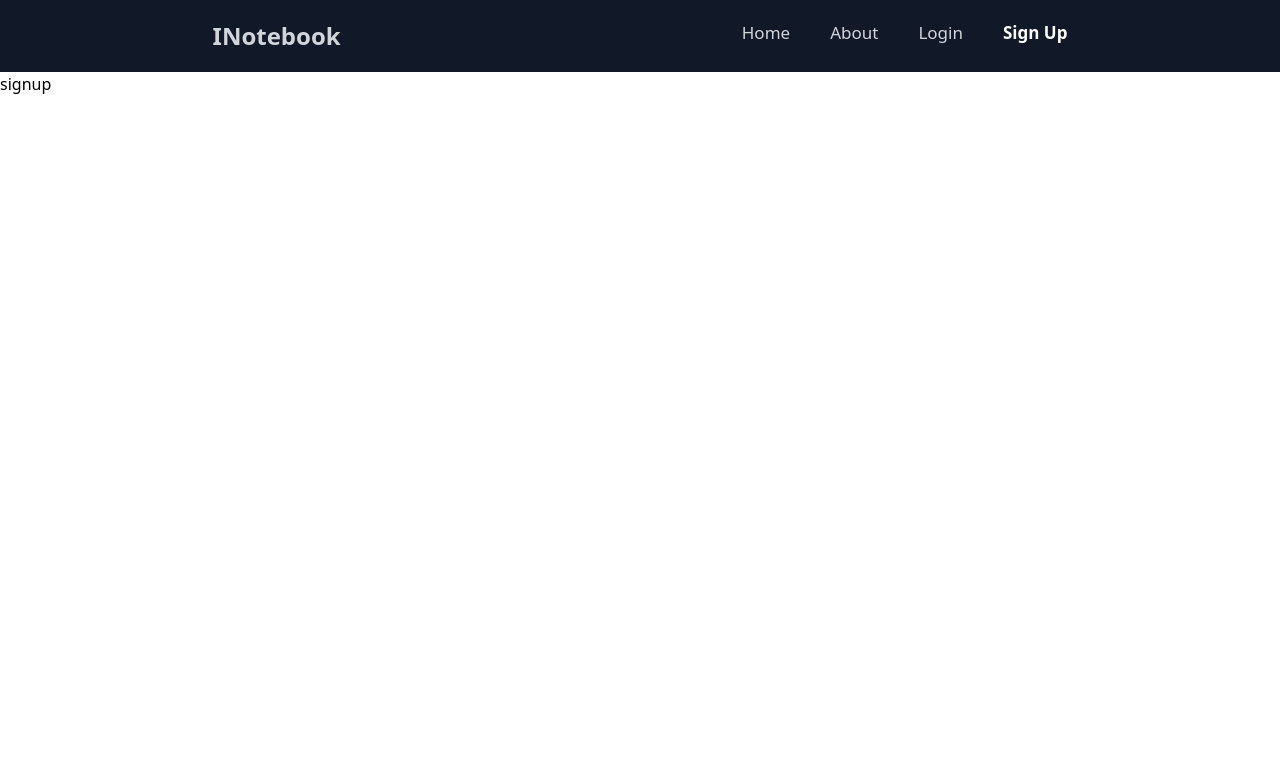
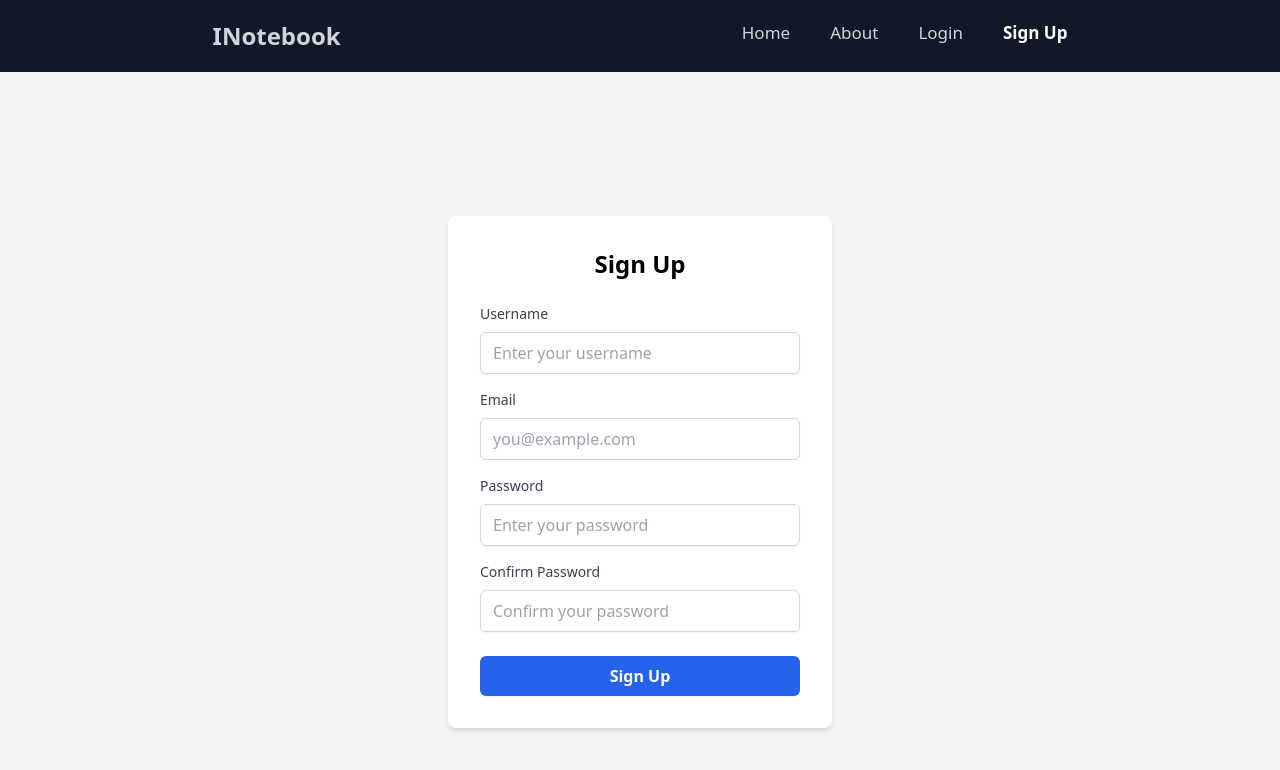
Before and after one commit to saga-r-code/iNotebook-Frontend-ReactApp, a React (Create React App) app: page /signup in a window 1280 px wide. Shown: the top 770 px of the page. Built offline with nearby package versions, Linux system fonts and the light colour scheme; no server answers.

Commit message:
sign up complete

```diff
--- a/src/Components/Login.js
+++ b/src/Components/Login.js
@@ -17,6 +17,7 @@ const Login = () => {
         "Content-Type": "application/json",
         //   "auth-token":
         //     "eyJhbGciOiJIUzI1NiIsInR5cCI6IkpXVCJ9.eyJ1c2VyIjp7ImlkIjoiNjZhNDA0ZWI1ZjgyYzg5Nzk5ZTViZDE5In0sImlhdCI6MTcyMjAyNTIxN30.xH6r4r_2Ie1EMg-tp6KMRN5z19HMjIEgB4jMR570U5E",
+        //when you login than you get token
       },
       body: JSON.stringify({ email: credentials.email, password : credentials.password}),
     });
--- a/src/Components/Signup.js
+++ b/src/Components/Signup.js
@@ -1,11 +1,138 @@
-import React from 'react'
+import React, { useState } from "react";
+import { useNavigate } from "react-router-dom";
 
 const Signup = () => {
+  const host = process.env.REACT_APP_BACKEND_URL;
+  const [signupDetails, setsignupDetails] = useState({
+    name: "",
+    email: "",
+    password: "",
+    confirmPassword: "",
+  })
+
+  let navigateHistory = useNavigate()
+
+  const formSubmithandler = async (e) => {
+    e.preventDefault();
+    const {name, email, password} = signupDetails
+
+    if(signupDetails.password !== signupDetails.confirmPassword){
+      alert("please enter correct password")
+      return
+    }
+
+    const response = await fetch(`${host}/api/auth/createuser`, {
+      method: "POST",
+      headers: {
+        "Content-Type": "application/json",
+      },
+      body: JSON.stringify({name, email, password}),
+    });
+
+
+
+    const json = await response.json();
+    console.log(json);
+    if(json.success){
+        //Save the auth token and redirect
+        localStorage.setItem("token", json.authToken);
+        navigateHistory("/")
+    }
+    else{
+        alert("Invalid Credentials");
+    }
+  };
+
+  const handleChange = (e) =>{
+    setsignupDetails({...signupDetails, [e.target.name]: e.target.value})
+  }
   return (
-    <div>
-      signup
+    <div className="flex items-center justify-center min-h-screen bg-gray-100">
+      <div className="bg-white p-8 rounded-lg shadow-md w-full max-w-sm">
+        <h2 className="text-2xl font-bold mb-6 text-center">Sign Up</h2>
+        <form onSubmit={formSubmithandler}>
+          <div className="mb-4">
+            <label
+              htmlFor="name"
+              className="block text-sm font-medium text-gray-700 mb-2"
+            >
+              Username
+            </label>
+            <input
+              type="text"
+              id="name"
+              name="name"
+              value={signupDetails.name}
+              onChange={handleChange}
+              className="w-full px-3 py-2 border border-gray-300 rounded-md shadow-sm focus:outline-none focus:ring-2 focus:ring-blue-500 focus:border-blue-500"
+              placeholder="Enter your username"
+              required
+            />
+          </div>
+          <div className="mb-4">
+            <label
+              htmlFor="email"
+              className="block text-sm font-medium text-gray-700 mb-2"
+            >
+              Email
+            </label>
+            <input
+              type="email"
+              id="email"
+              name="email"
+              onChange={handleChange}
+              value={signupDetails.email}
+              className="w-full px-3 py-2 border border-gray-300 rounded-md shadow-sm focus:outline-none focus:ring-2 focus:ring-blue-500 focus:border-blue-500"
+              placeholder="you@example.com"
+              required
+            />
+          </div>
+          <div className="mb-4">
+            <label
+              htmlFor="password"
+              className="block text-sm font-medium text-gray-700 mb-2"
+            >
+              Password
+            </label>
+            <input
+              type="password"
+              id="password"
+              name="password"
+              onChange={handleChange}
+              value={signupDetails.password}
+              className="w-full px-3 py-2 border border-gray-300 rounded-md shadow-sm focus:outline-none focus:ring-2 focus:ring-blue-500 focus:border-blue-500"
+              placeholder="Enter your password"
+              required
+            />
+          </div>
+          <div className="mb-6">
+            <label
+              htmlFor="confirmPassword"
+              className="block text-sm font-medium text-gray-700 mb-2"
+            >
+              Confirm Password
+            </label>
+            <input
+              type="password"
+              id="confirmPassword"
+              onChange={handleChange}
+              value={signupDetails.confirmPassword}
+              name="confirmPassword"
+              className="w-full px-3 py-2 border border-gray-300 rounded-md shadow-sm focus:outline-none focus:ring-2 focus:ring-blue-500 focus:border-blue-500"
+              placeholder="Confirm your password"
+              required
+            />
+          </div>
+          <button
+            type="submit"
+            className="w-full py-2 px-4 bg-blue-600 text-white font-semibold rounded-md shadow-sm hover:bg-blue-700 focus:outline-none focus:ring-2 focus:ring-blue-500 focus:ring-opacity-50"
+          >
+            Sign Up
+          </button>
+        </form>
+      </div>
     </div>
-  )
-}
+  );
+};
 
-export default Signup
+export default Signup;
--- a/src/Context/notes/NoteState.js
+++ b/src/Context/notes/NoteState.js
@@ -18,7 +18,7 @@ const NoteState = ({ children }) => {
         },
       });
       const json = await response.json();
-      console.log(json);
+      // console.log(json);
       setnotes(json); // Assuming the response is the list of notes
     } catch (error) {
       console.error("Error fetching notes:", error);
@@ -38,7 +38,7 @@ const NoteState = ({ children }) => {
         body: JSON.stringify({ title, description, tag }),
       });
       const json = await response.json();
-      console.log(json);
+      // console.log(json);
 
       // Add note on client
       const newNote = {
@@ -89,7 +89,7 @@ const NoteState = ({ children }) => {
         body: JSON.stringify({ title, description, tag }),
       });
       const json = await response.json();
-      console.log(json);
+      // console.log(json);
 
       // Update note on client
       const updatedNotes = notes.map((note) =>
```
